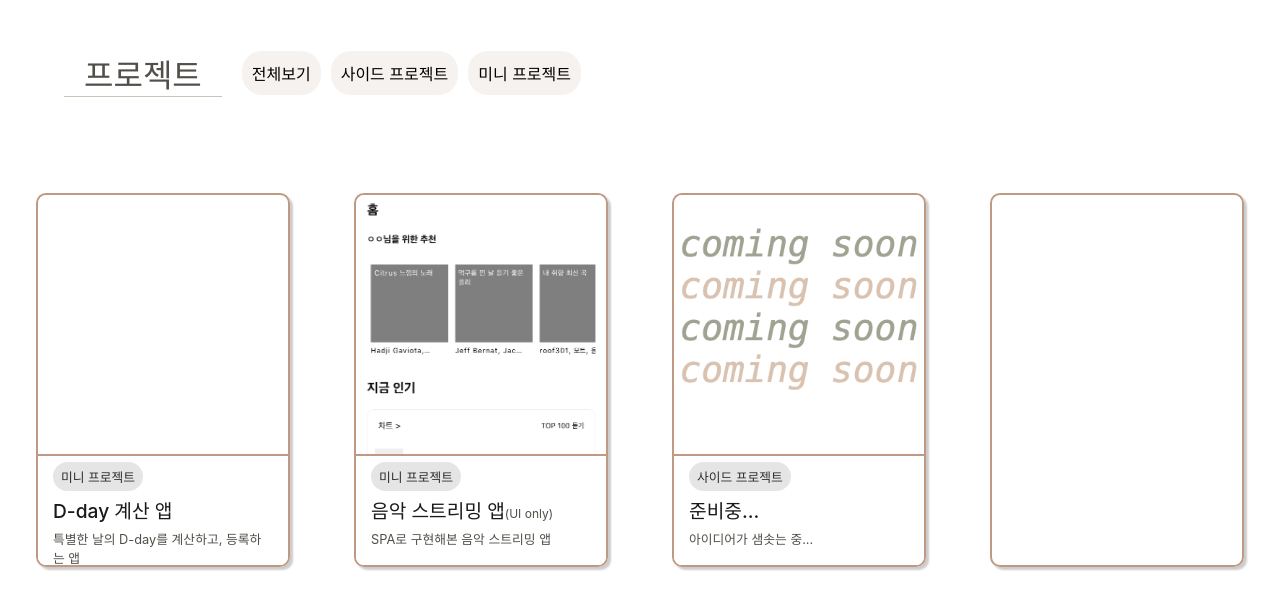
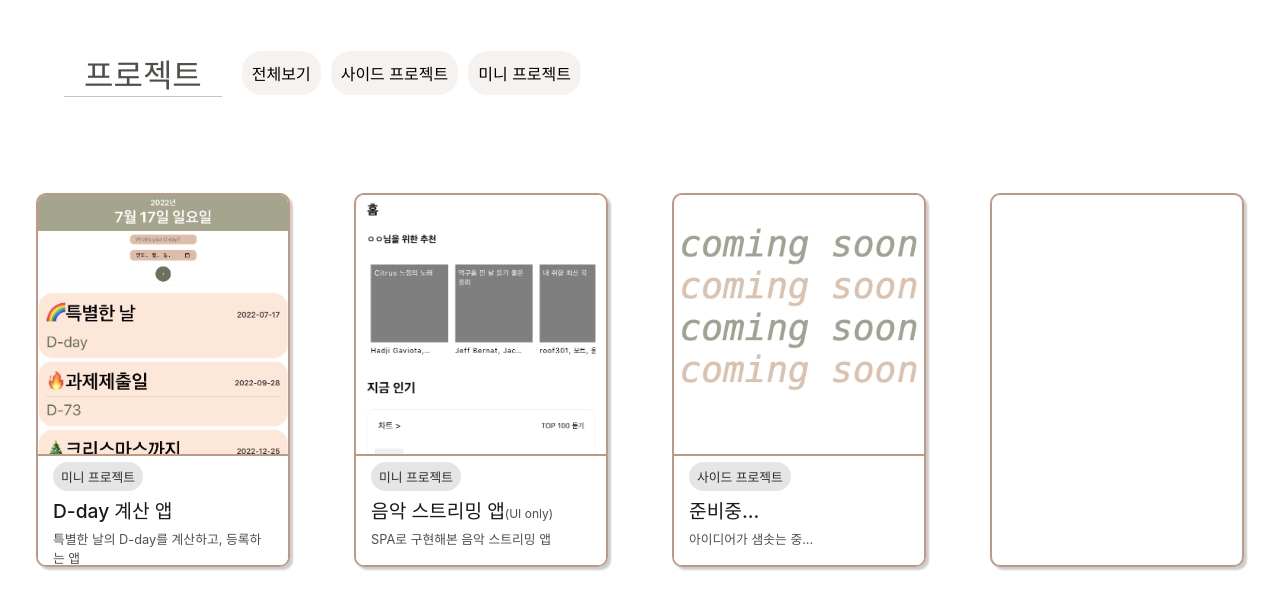
Before and after one commit to 04ian80/my-portfolio, a React (Create React App) app: page / in a window 1280 px wide. Shown: the part 2092-2702 px from the top of the page. Built offline with nearby package versions, Linux system fonts and the light colour scheme; a web font is replaced by a local one.

Commit message:
[38] - D-day 프로젝트 이미지 삽입
D-day이미지 삽입, width, height조정.

```diff
--- a/src/components/Project.js
+++ b/src/components/Project.js
@@ -3,6 +3,7 @@ import styled from 'styled-components';
 import * as palette from '../style/Variables';
 import musicApp from './image/musicapp.png';
 import comingsoon from './image/comingsoon.png';
+import dday from './image/dday.png';
 
 export function Project() {
   return (
@@ -22,12 +23,12 @@ export function Project() {
       <EachProjectContainer>
         <EachProject>
           <ProjectImgBox>
-            {/* <ProjectImg
-            src={musicApp}
-            alt='음악앱 ui 구현 미니 프로젝트'
-            width='260'
-            height='400'
-          /> */}
+            <ProjectImg
+              src={dday}
+              alt='D-day 계산 앱'
+              width='260'
+              height='300'
+            />
           </ProjectImgBox>
 
           <ProjectDesc>
```
Also changed, not shown: src/components/image/dday.png (added).
